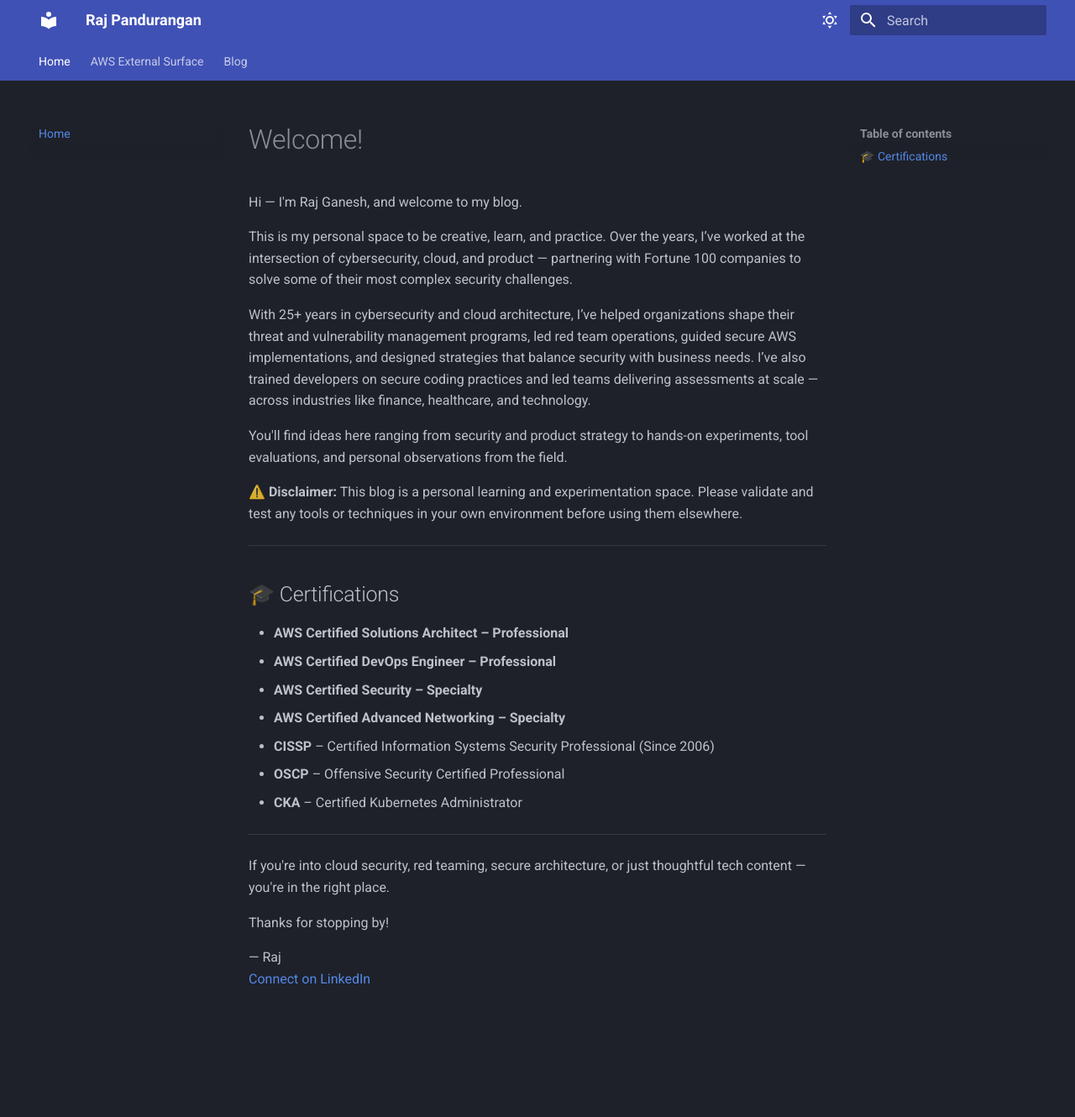
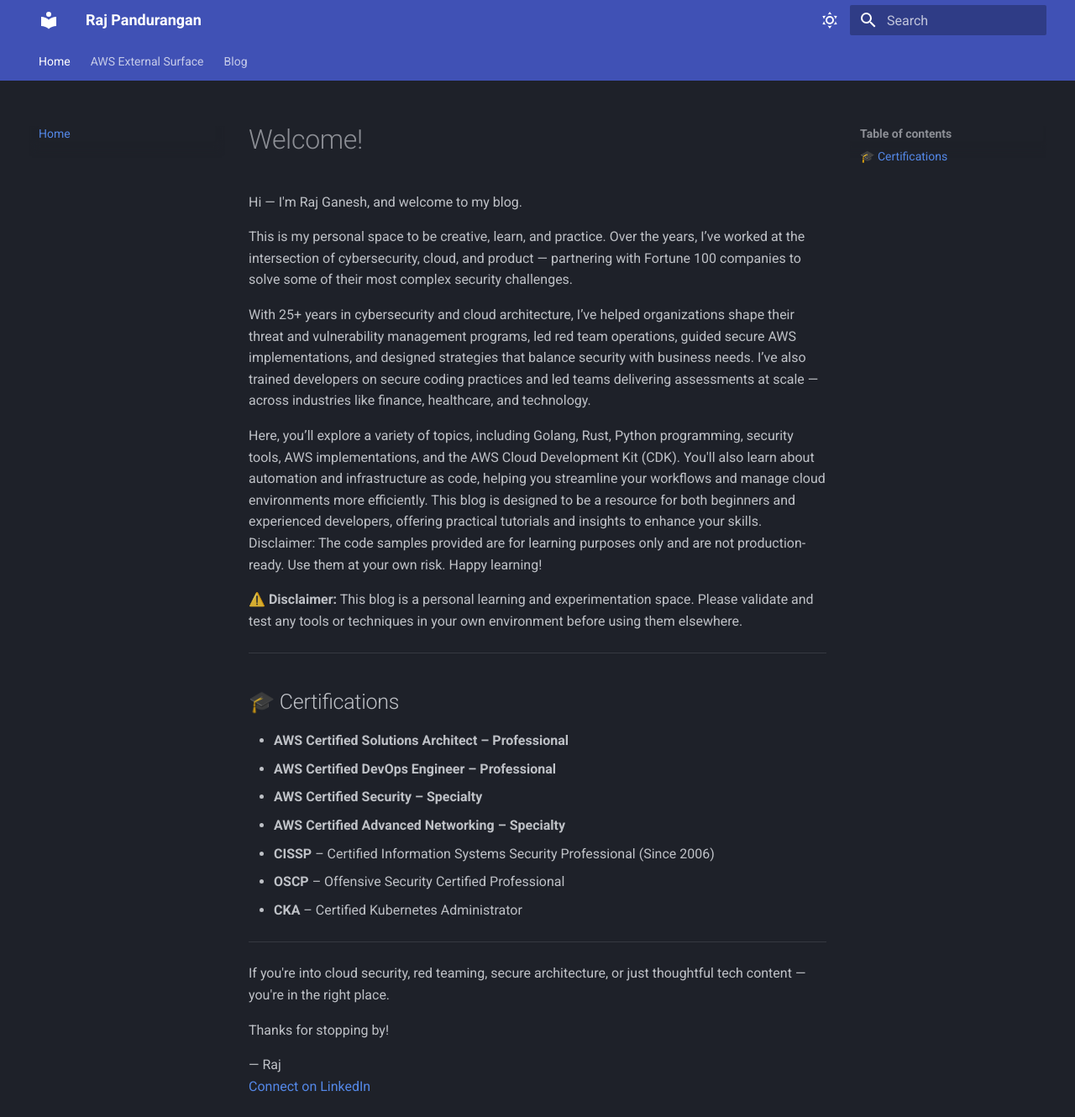
Before and after one commit to SatoriSec/blog, an MkDocs documentation site: the page built from docs/index.md, in a window 1280 px wide and 1330 px high. Shown: the whole window at 84% size. Built offline with MkDocs 1.6.1 and Material for MkDocs 9.7.7, drawn with Linux system fonts in a browser that asks for light colours.

Commit message:
'initaldocs'

```diff
--- a/docs/index.md
+++ b/docs/index.md
@@ -6,7 +6,10 @@ This is my personal space to be creative, learn, and practice. Over the years, I
 
 With 25+ years in cybersecurity and cloud architecture, I’ve helped organizations shape their threat and vulnerability management programs, led red team operations, guided secure AWS implementations, and designed strategies that balance security with business needs. I’ve also trained developers on secure coding practices and led teams delivering assessments at scale — across industries like finance, healthcare, and technology.
 
-You'll find ideas here ranging from security and product strategy to hands-on experiments, tool evaluations, and personal observations from the field.
+Here, you’ll explore a variety of topics, including Golang, Rust, Python programming, security tools, AWS implementations, and the AWS Cloud Development Kit (CDK). You'll also learn about automation and infrastructure as code, helping you streamline your workflows and manage cloud environments more efficiently.
+This blog is designed to be a resource for both beginners and experienced developers, offering practical tutorials and insights to enhance your skills.
+Disclaimer: The code samples provided are for learning purposes only and are not production-ready. Use them at your own risk.
+Happy learning!
 
 ⚠️ **Disclaimer:** This blog is a personal learning and experimentation space. Please validate and test any tools or techniques in your own environment before using them elsewhere.
 
```
